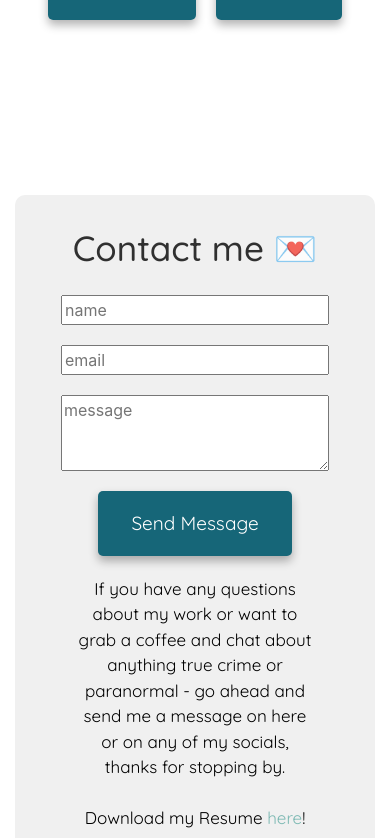
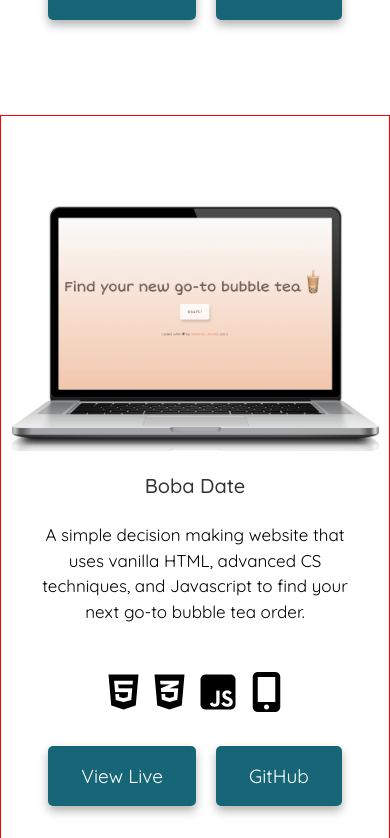
Before and after one commit to soybella/isabella-lizarde-portfolio, a React (Create React App) app: page / in a window 390 px wide. Shown: the part 5886-6724 px from the top of the page. Built offline with nearby package versions, Linux system fonts and the light colour scheme; a web font is replaced by a local one.

Commit message:
Added new current project section

```diff
--- /dev/null
+++ b/src/CurrentProjects.css
@@ -0,0 +1,3 @@
+.CurrentProjects {
+  border: 1px solid red;
+}
--- /dev/null
+++ b/src/CurrentProjects.js
@@ -0,0 +1,120 @@
+import React from "react";
+import bobaDateProject from "./images/boba-date-project.png";
+import "./CurrentProjects.css";
+
+export default function CurrentProjects() {
+  return (
+    <div className="CurrentProjects">
+      <div className="container projects-container">
+        <div className="row">
+          <div className="col-md-6 portfolio-project-image d-md-block">
+            <img
+              src={bobaDateProject}
+              className="img-fluid portfolio-project-image border-0"
+              alt="#"
+            />
+          </div>
+          <div className="responsive-project-description d-sm-block d-lg-none project-description pt-3">
+            <h3 className="mt-3">Boba Date</h3>
+            <p className="p-2 m-3 text-center">
+              A simple decision making website that uses vanilla HTML, advanced
+              CS techniques, and Javascript to find your next go-to bubble tea
+              order.
+            </p>
+            <div className="project-skills-icons pt-2">
+              <ul className="d-flex p-0 justify-content-center">
+                <ul className="d-flex p-0 justify-content-center">
+                  <li className="skills-icon p-2">
+                    <i className="fa-brands fa-html5"></i>
+                  </li>
+                  <li className="skills-icon p-2">
+                    <i className="fa-brands fa-css3-alt"></i>
+                  </li>
+                  <li className="skills-icon p-2">
+                    <i className="fa-brands fa-square-js"></i>
+                  </li>
+                  <li className="skills-icon p-2">
+                    <i class="fa-solid fa-mobile-screen-button"></i>
+                  </li>
+                </ul>
+              </ul>
+              <ul className="d-flex justify-content-center project-button responsive-project-button pt-3">
+                <li className="project-button">
+                  <a
+                    href="https://isabellalizarde-boba-date.netlify.app/"
+                    className="button-link"
+                    title="Boba Date Website"
+                    target="_blank"
+                    rel="noreferrer"
+                  >
+                    View Live
+                  </a>
+                </li>
+                <li className="project-button">
+                  <a
+                    href="https://github.com/soybella/boba-date"
+                    className="button-link"
+                    title="Boba Date Github Repository"
+                    target="_blank"
+                    rel="noreferrer"
+                  >
+                    GitHub
+                  </a>
+                </li>
+              </ul>
+            </div>
+          </div>
+          <div className="col-lg-6 d-none d-lg-block project-description">
+            <h3 className="p-2 mb-3 text-start">Boba Date</h3>
+            <p className="p-2 m-0 text-start">
+              A simple decision making website that uses vanilla HTML, advanced
+              CS techniques, and Javascript to find your next go-to bubble tea
+              order.
+            </p>
+            <div className="project-skills-icons pt-4">
+              <ul className="d-flex p-0 justify-content-start">
+                <p className="p-2">Technologies: </p>
+                <li className="skills-icon p-2">
+                  <i className="fa-brands fa-html5"></i>
+                </li>
+                <li className="skills-icon p-2">
+                  <i className="fa-brands fa-css3-alt"></i>
+                </li>
+                <li className="skills-icon p-2">
+                  <i className="fa-brands fa-square-js"></i>
+                </li>
+                <li className="skills-icon p-2">
+                  <i class="fa-solid fa-mobile-screen-button"></i>
+                </li>
+              </ul>
+              <ul className="d-flex justify-content-start project-button px-0">
+                <li className="project-button">
+                  <a
+                    href="https://isabellalizarde-boba-date.netlify.app/"
+                    className="button-link"
+                    title="Boba Date Website"
+                    target="_blank"
+                    rel="noreferrer"
+                  >
+                    View Live
+                  </a>
+                </li>
+                <li className="project-button ps-3">
+                  <a
+                    href="https://github.com/soybella/boba-date"
+                    className="button-link"
+                    title="Boba Date Github Repository"
+                    target="_blank"
+                    rel="noreferrer"
+                  >
+                    GitHub
+                  </a>
+                </li>
+              </ul>
+            </div>
+          </div>
+        </div>
+      </div>
+    </div>
+  );
+}
--- a/src/Projects.js
+++ b/src/Projects.js
@@ -3,6 +3,7 @@ import DictionaryProject from "./DictionaryProject";
 import WeatherProject from "./WeatherProject";
 import TravelProject from "./TravelProject";
 import WorldClockProject from "./WorldClockProject";
+import CurrentProjects from "./CurrentProjects";
 import "./Projects.css";
 
 export default function Projects() {
@@ -13,6 +14,7 @@ export default function Projects() {
       <WeatherProject />
       <TravelProject />
       <WorldClockProject />
+      <CurrentProjects />
     </div>
   );
 }
```
Also changed, not shown: src/images/boba-date-project.png (added).
